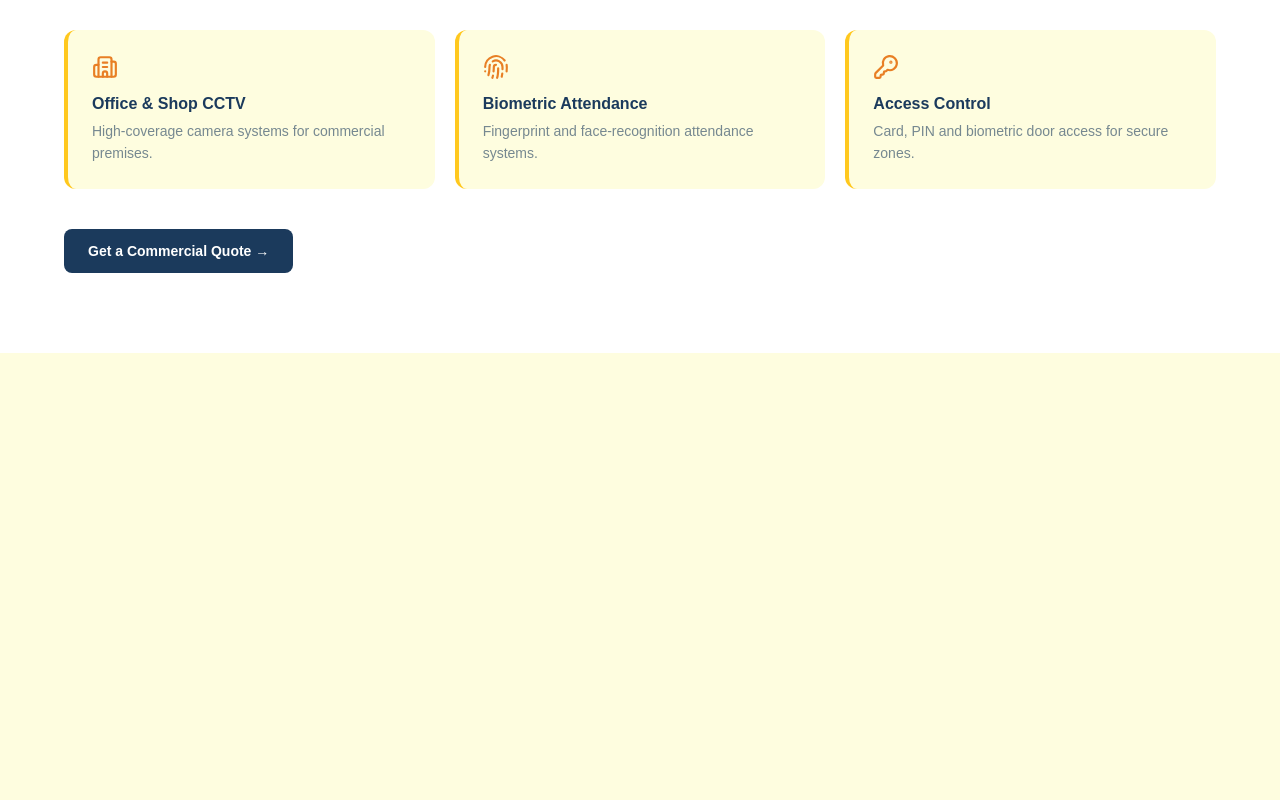
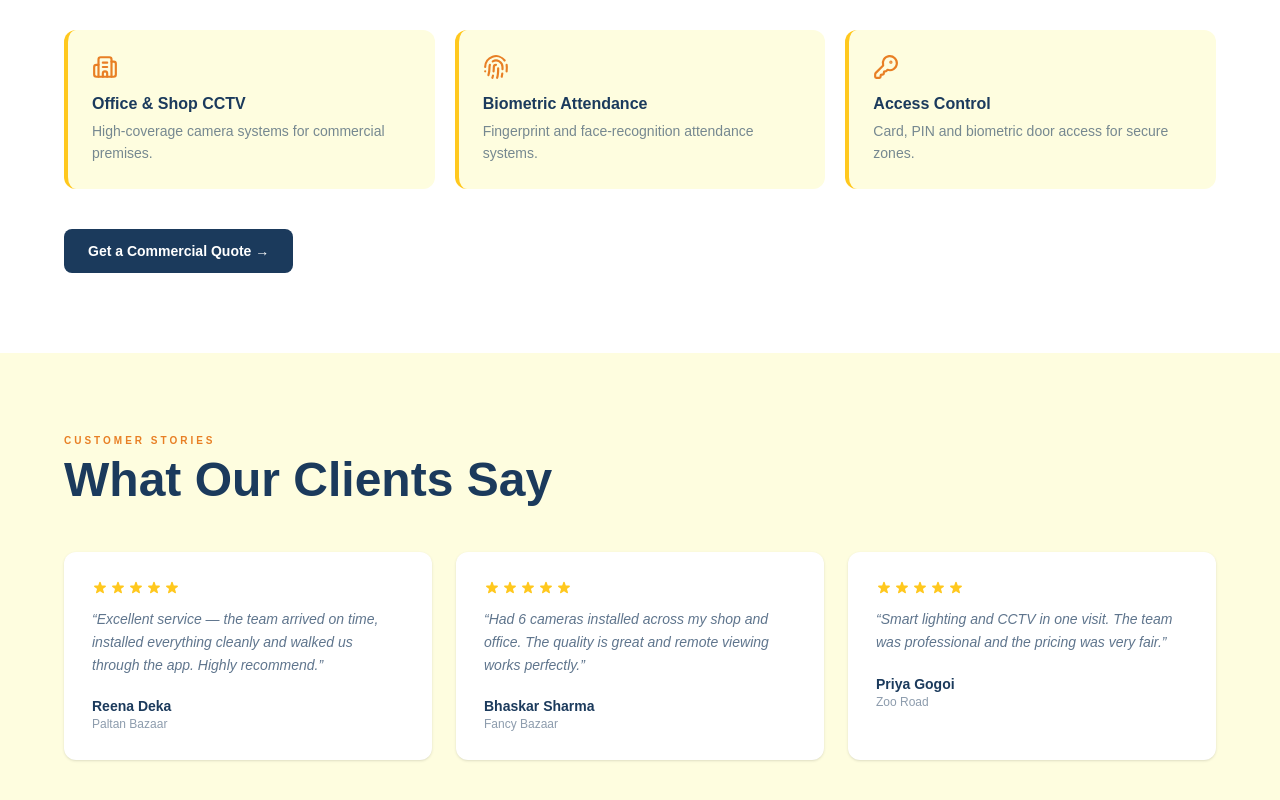
Before and after one commit to dikamjit-borah/camlynk, a Next.js app: page / in a window 1280 px wide. Shown: the part 3598-4398 px from the top of the page. Before the commit the page ends 3951 px from the top, so only its background shows below. Built offline with nearby package versions, Linux system fonts and the light colour scheme.

Commit message:
feat: testimonials section

```diff
--- a/app/page.tsx
+++ b/app/page.tsx
@@ -7,6 +7,7 @@ import SmartHome from '@/components/SmartHome'
 import WhyUs from '@/components/WhyUs'
 import HowItWorks from '@/components/HowItWorks'
 import Commercial from '@/components/Commercial'
+import Testimonials from '@/components/Testimonials'
 
 export default function Home() {
   return (
@@ -20,6 +21,7 @@ export default function Home() {
       <WhyUs />
       <HowItWorks />
       <Commercial />
+      <Testimonials />
     </main>
   )
 }
--- /dev/null
+++ b/components/Testimonials.tsx
@@ -0,0 +1,38 @@
+import SectionWrapper from '@/components/SectionWrapper'
+import Eyebrow from '@/components/Eyebrow'
+import { TESTIMONIALS } from '@/lib/constants'
+
+function Stars({ rating }: { rating: number }) {
+  return (
+    <div className="flex gap-0.5 mb-3">
+      {Array.from({ length: rating }).map((_, i) => (
+        <svg key={i} viewBox="0 0 20 20" fill="#FFC81E" width="16" height="16">
+          <path d="M9.049 2.927c.3-.921 1.603-.921 1.902 0l1.07 3.292a1 1 0 00.95.69h3.462c.969 0 1.371 1.24.588 1.81l-2.8 2.034a1 1 0 00-.364 1.118l1.07 3.292c.3.921-.755 1.688-1.54 1.118l-2.8-2.034a1 1 0 00-1.175 0l-2.8 2.034c-.784.57-1.838-.197-1.539-1.118l1.07-3.292a1 1 0 00-.364-1.118L2.98 8.72c-.783-.57-.38-1.81.588-1.81h3.461a1 1 0 00.951-.69l1.07-3.292z" />
+        </svg>
+      ))}
+    </div>
+  )
+}
+
+export default function Testimonials() {
+  return (
+    <SectionWrapper className="bg-cream py-20 px-6">
+      <div className="max-w-6xl mx-auto">
+        <Eyebrow>Customer Stories</Eyebrow>
+        <h2 className="text-4xl md:text-5xl font-black text-navy mb-12">What Our Clients Say</h2>
+        <div className="grid grid-cols-1 md:grid-cols-3 gap-6">
+          {TESTIMONIALS.map(({ quote, name, location, rating }) => (
+            <div key={name} className="bg-white rounded-xl p-7 shadow-sm hover:shadow-md transition-shadow">
+              <Stars rating={rating} />
+              <p className="text-navy/70 text-sm leading-relaxed mb-5 italic">&ldquo;{quote}&rdquo;</p>
+              <div>
+                <p className="text-navy font-extrabold text-sm">{name}</p>
+                <p className="text-navy/50 text-xs">{location}</p>
+              </div>
+            </div>
+          ))}
+        </div>
+      </div>
+    </SectionWrapper>
+  )
+}
```
